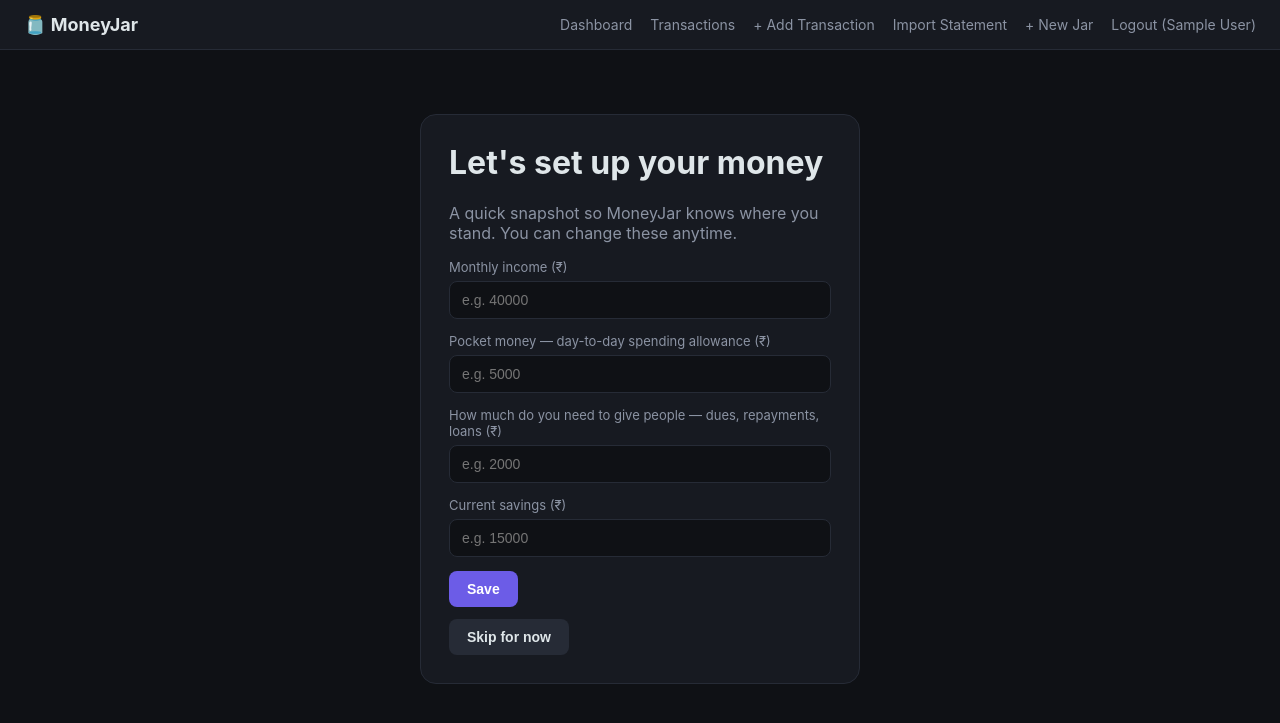
After one commit to madhusudhan1260/moneyjar, a Flask app: page /setup in a window 1280 px wide. The commit adds this page. Shown: the top 723 px of the page. Run offline with Flask 3, Linux system fonts and the light colour scheme; the visitor is signed in with stand-in values (Sample User, id 1).

Commit message:
Add first-time financial setup (income, pocket money, dues, savings)
New users are routed to /setup right after registering; existing users
hit it on their next dashboard visit since the onboarded flag defaults
to false. Values show as a "Your Plan" card on the dashboard, editable
anytime. Adds the new user columns via an in-place ALTER TABLE check at
startup so existing deployments don't need a manual migration step.

Co-Authored-By: Claude Sonnet 5 <noreply@anthropic.com>

```diff
--- a/backend/app.py
+++ b/backend/app.py
@@ -3,6 +3,7 @@ import os
 from flask import Flask, render_template
 from flask_login import LoginManager
 from flask_wtf import CSRFProtect
+from sqlalchemy import inspect, text
 
 from config import Config
 from models import db
@@ -13,6 +14,25 @@ FRONTEND_DIR = os.path.join(os.path.dirname(os.path.abspath(__file__)), "..", "f
 login_manager = LoginManager()
 login_manager.login_view = "auth.login"
 csrf = CSRFProtect()
+
+# users table predates the onboarding fields on some deployments; add them in place
+# instead of requiring a separate migration step on every deploy.
+_NEW_USER_COLUMNS = {
+    "onboarded": "BOOLEAN DEFAULT 0",
+    "monthly_income": "FLOAT DEFAULT 0",
+    "pocket_money": "FLOAT DEFAULT 0",
+    "money_to_give": "FLOAT DEFAULT 0",
+    "current_savings": "FLOAT DEFAULT 0",
+}
+
+
+def _add_missing_columns():
+    inspector = inspect(db.engine)
+    existing = {col["name"] for col in inspector.get_columns("users")}
+    for name, ddl in _NEW_USER_COLUMNS.items():
+        if name not in existing:
+            db.session.execute(text(f"ALTER TABLE users ADD COLUMN {name} {ddl}"))
+    db.session.commit()
 
 
 def create_app():
@@ -30,11 +50,13 @@ def create_app():
     from routes.auth import bp as auth_bp
     from routes.dashboard import bp as dashboard_bp
     from routes.jars import bp as jars_bp
+    from routes.profile import bp as profile_bp
     from routes.transactions import bp as transactions_bp
 
     app.register_blueprint(auth_bp)
     app.register_blueprint(dashboard_bp)
     app.register_blueprint(jars_bp)
+    app.register_blueprint(profile_bp)
     app.register_blueprint(transactions_bp)
 
     @app.errorhandler(404)
@@ -47,6 +69,7 @@ def create_app():
 
     with app.app_context():
         db.create_all()
+        _add_missing_columns()
 
     return app
 
--- a/backend/models/user.py
+++ b/backend/models/user.py
@@ -15,6 +15,12 @@ class User(UserMixin, db.Model):
     password_hash = db.Column(db.String(255), nullable=False)
     created_at = db.Column(db.DateTime, default=datetime.utcnow)
 
+    onboarded = db.Column(db.Boolean, default=False, nullable=False)
+    monthly_income = db.Column(db.Float, default=0, nullable=False)
+    pocket_money = db.Column(db.Float, default=0, nullable=False)
+    money_to_give = db.Column(db.Float, default=0, nullable=False)
+    current_savings = db.Column(db.Float, default=0, nullable=False)
+
     transactions = db.relationship(
         "Transaction", backref="user", lazy=True, cascade="all, delete-orphan"
     )
--- a/backend/routes/dashboard.py
+++ b/backend/routes/dashboard.py
@@ -1,6 +1,6 @@
 from datetime import datetime
 
-from flask import Blueprint, render_template
+from flask import Blueprint, redirect, render_template, url_for
 from flask_login import current_user, login_required
 from sqlalchemy import func
 
@@ -78,6 +78,9 @@ def _spending_insight(user_id):
 @bp.route("/")
 @login_required
 def index():
+    if not current_user.onboarded:
+        return redirect(url_for("profile.setup"))
+
     now = datetime.utcnow()
     all_income = _sum(current_user.id, INCOME)
     all_expense = _sum(current_user.id, EXPENSE)
--- /dev/null
+++ b/backend/routes/profile.py
@@ -0,0 +1,35 @@
+from flask import Blueprint, flash, redirect, render_template, request, url_for
+from flask_login import current_user, login_required
+
+from models import db
+
+bp = Blueprint("profile", __name__)
+
+
+def _parse_amount(raw):
+    try:
+        value = float(raw)
+    except (TypeError, ValueError):
+        return 0.0
+    return value if value > 0 else 0.0
+
+
+@bp.route("/setup", methods=["GET", "POST"])
+@login_required
+def setup():
+    if request.method == "POST":
+        if request.form.get("skip"):
+            current_user.onboarded = True
+            db.session.commit()
+            return redirect(url_for("dashboard.index"))
+
+        current_user.monthly_income = _parse_amount(request.form.get("monthly_income"))
+        current_user.pocket_money = _parse_amount(request.form.get("pocket_money"))
+        current_user.money_to_give = _parse_amount(request.form.get("money_to_give"))
+        current_user.current_savings = _parse_amount(request.form.get("current_savings"))
+        current_user.onboarded = True
+        db.session.commit()
+        flash("Your financial snapshot is saved.", "success")
+        return redirect(url_for("dashboard.index"))
+
+    return render_template("setup.html")
--- a/frontend/static/css/style.css
+++ b/frontend/static/css/style.css
@@ -88,6 +88,25 @@ body {
 
 .stat-label { color: var(--muted); font-size: 13px; }
 .stat-value { font-size: 26px; font-weight: 700; }
+
+.plan-grid {
+  display: grid;
+  grid-template-columns: repeat(auto-fit, minmax(160px, 1fr));
+  gap: 16px;
+  margin-bottom: 20px;
+}
+
+.plan-item {
+  background: var(--card);
+  border: 1px solid var(--card-border);
+  border-radius: 14px;
+  padding: 16px 20px;
+  display: flex;
+  flex-direction: column;
+  gap: 6px;
+}
+
+.plan-item strong { font-size: 20px; }
 
 .insight-card {
   background: linear-gradient(135deg, rgba(108, 92, 231, 0.18), rgba(108, 92, 231, 0.05));
--- /dev/null
+++ b/frontend/templates/setup.html
@@ -0,0 +1,31 @@
+{% extends "base.html" %}
+{% block title %}Financial Setup · MoneyJar{% endblock %}
+{% block content %}
+<div class="form-card">
+  <h1>Let's set up your money</h1>
+  <p class="muted">A quick snapshot so MoneyJar knows where you stand. You can change these anytime.</p>
+  <form method="post">
+    <input type="hidden" name="csrf_token" value="{{ csrf_token() }}">
+    <label>Monthly income (₹)
+      <input type="number" name="monthly_income" min="0" step="1" value="{{ current_user.monthly_income|int if current_user.monthly_income else '' }}" placeholder="e.g. 40000">
+    </label>
+    <label>Pocket money — day-to-day spending allowance (₹)
+      <input type="number" name="pocket_money" min="0" step="1" value="{{ current_user.pocket_money|int if current_user.pocket_money else '' }}" placeholder="e.g. 5000">
+    </label>
+    <label>How much do you need to give people — dues, repayments, loans (₹)
+      <input type="number" name="money_to_give" min="0" step="1" value="{{ current_user.money_to_give|int if current_user.money_to_give else '' }}" placeholder="e.g. 2000">
+    </label>
+    <label>Current savings (₹)
+      <input type="number" name="current_savings" min="0" step="1" value="{{ current_user.current_savings|int if current_user.current_savings else '' }}" placeholder="e.g. 15000">
+    </label>
+    <button type="submit" class="btn btn-primary">Save</button>
+  </form>
+  {% if not current_user.onboarded %}
+  <form method="post" style="margin-top: 12px;">
+    <input type="hidden" name="csrf_token" value="{{ csrf_token() }}">
+    <input type="hidden" name="skip" value="1">
+    <button type="submit" class="btn btn-secondary">Skip for now</button>
+  </form>
+  {% endif %}
+</div>
+{% endblock %}
```
Also changed, not shown: frontend/templates/dashboard.html (+14 -0 lines), README.md.
